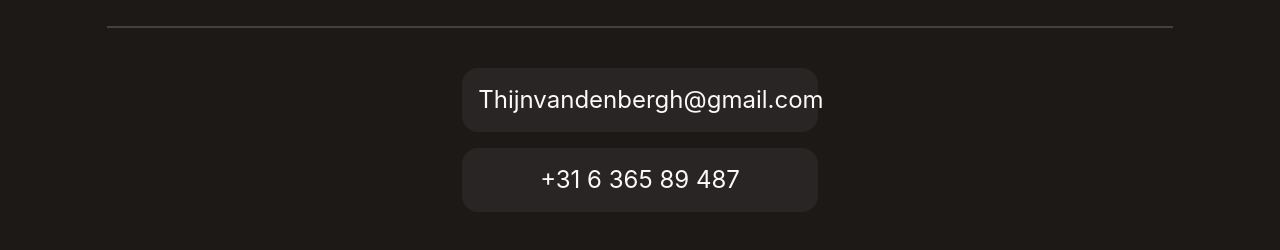
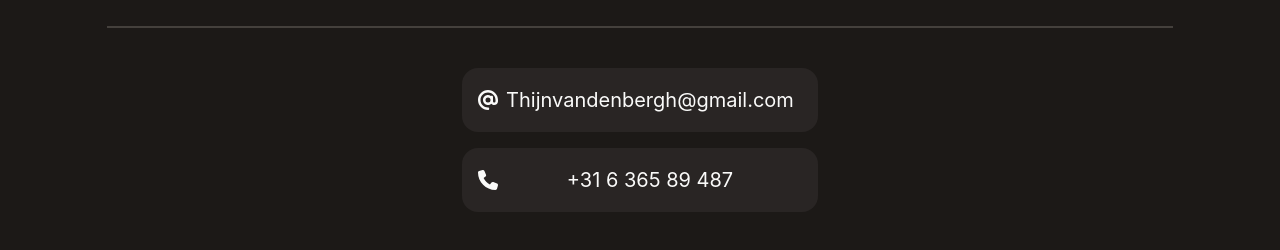
Before and after one commit to Thijnvdb/PersonalSite, a Next.js app: page / in a window 1280 px wide. Shown: the part 1892-2142 px from the top of the page. Built offline with nearby package versions, Linux system fonts and the light colour scheme; no server answers.

Commit message:
minor fixes

```diff
--- a/components/Contact.tsx
+++ b/components/Contact.tsx
@@ -1,13 +1,15 @@
 import React from 'react'
 import Divider from './Divider'
 import style from "../styles/Contact.module.scss";
+import { faPhone, faAt } from '@fortawesome/free-solid-svg-icons'
+import { FontAwesomeIcon } from '@fortawesome/react-fontawesome';
 
 export default function Contact() {
     return (<>
         <Divider title="contact"/>
         <div className='w-5/6 flex items-center flex-col'>
-            <a className={style.link} href="mailto:thijnvandenbergh@gmail.com">Thijnvandenbergh@gmail.com</a>
-            <a className={style.link} href="tel:+31636589487">+31 6 365 89 487</a>
+            <a className={style.link} href="mailto:thijnvandenbergh@gmail.com"><FontAwesomeIcon className='h-8' icon={faAt}/> <span className='mx-auto'>Thijnvandenbergh@gmail.com</span></a>
+            <a className={style.link} href="tel:+31636589487"><FontAwesomeIcon className='h-8' icon={faPhone}/>  <span className='mx-auto'>+31 6 365 89 487</span></a>
         </div>
     </>)
 }
--- a/styles/Contact.module.scss
+++ b/styles/Contact.module.scss
@@ -1,4 +1,4 @@
 .link {
-    @apply w-1/3 text-center cursor-pointer text-theme-muted-50 bg-theme-muted-800 rounded-2xl;
-    @apply m-2 text-2xl p-4 hover:scale-105 transition-all hover:bg-theme-muted-700;
+    @apply w-full md:w-1/2 lg:w-1/3 flex items-center justify-between cursor-pointer text-theme-muted-50 bg-theme-muted-800 rounded-2xl;
+    @apply m-2 text-xl p-4 hover:scale-105 transition-all hover:bg-theme-muted-700 select-text;
 }
--- a/styles/globals.scss
+++ b/styles/globals.scss
@@ -8,6 +8,7 @@
     scroll-behavior: smooth;
     padding: 0;
     margin: 0;
+    overflow-x:hidden;
     font-family: -apple-system, BlinkMacSystemFont, Segoe UI, Roboto, Oxygen,
       Ubuntu, Cantarell, Fira Sans, Droid Sans, Helvetica Neue, sans-serif;
     @apply bg-theme-muted-900;
```
